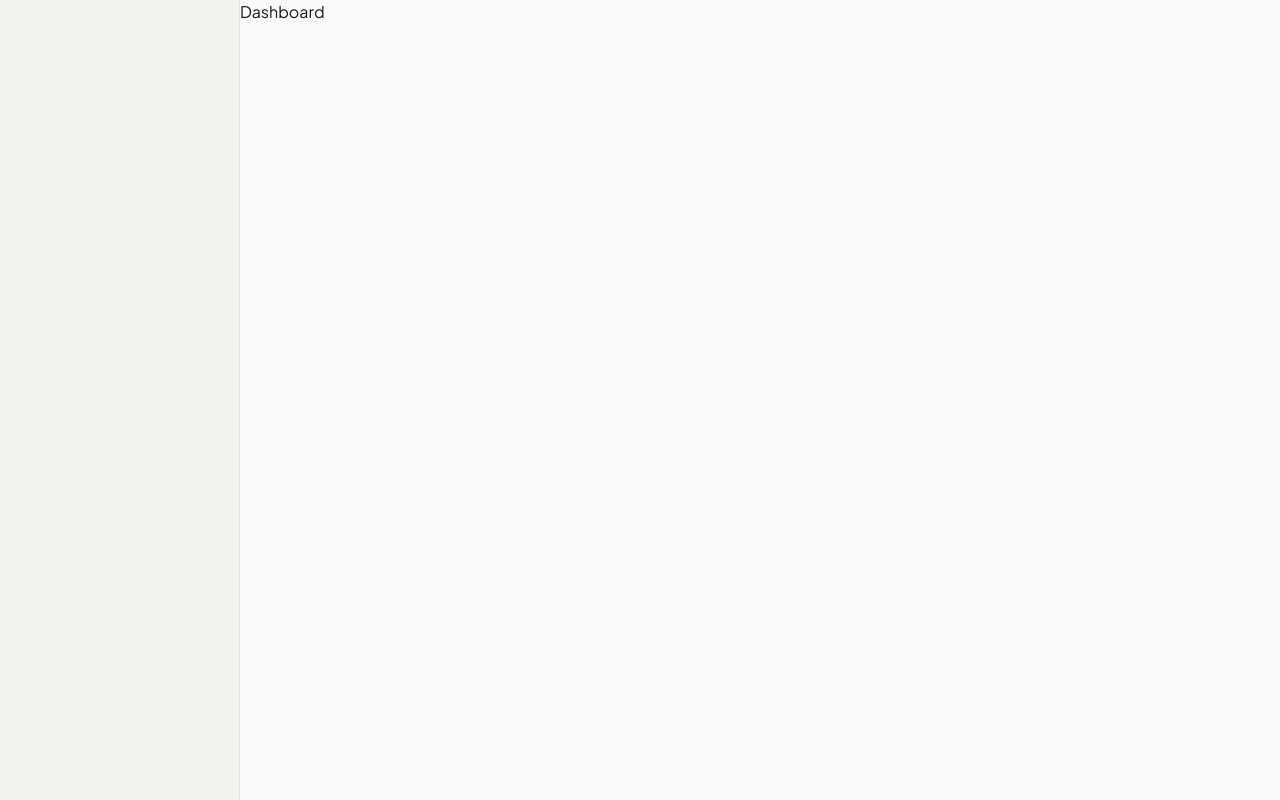
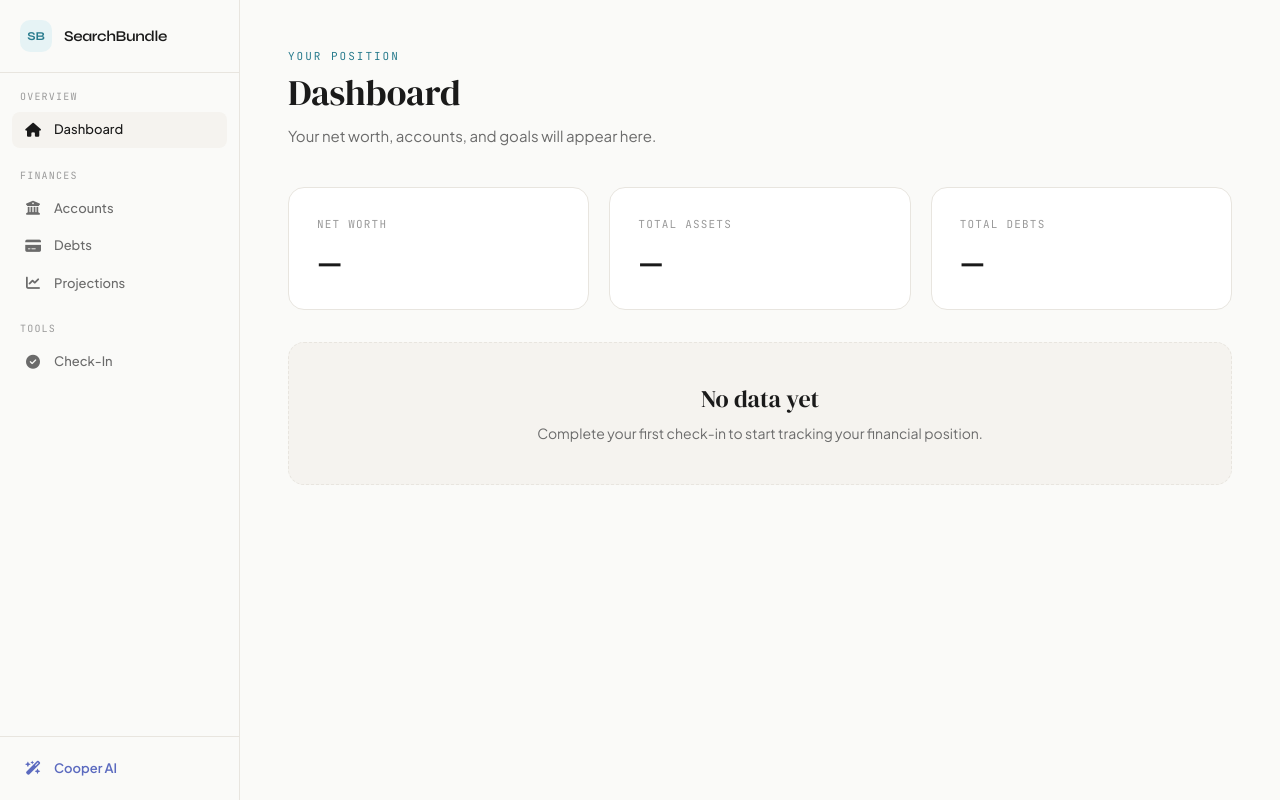
Before and after one commit to EatMoreChicken/searchbundle, a Next.js app in the folder apps/web/: page /dashboard in a window 1280 px wide. Built offline with nearby package versions, Linux system fonts and the light colour scheme.

Commit message:
Starting the dashboard.

```diff
--- a/apps/web/src/app/(app)/dashboard/page.tsx
+++ b/apps/web/src/app/(app)/dashboard/page.tsx
@@ -1,3 +1,36 @@
 export default function DashboardPage() {
-  return <div>Dashboard</div>;
+  return (
+    <div className="p-12">
+      <p className="font-mono text-[11px] uppercase tracking-[2px] text-teal">
+        Your Position
+      </p>
+      <h1 className="mt-2 font-display text-4xl text-text">Dashboard</h1>
+      <p className="mt-3 text-[15px] text-text-secondary">
+        Your net worth, accounts, and goals will appear here.
+      </p>
+
+      <div className="mt-10 grid grid-cols-3 gap-5">
+        {["Net Worth", "Total Assets", "Total Debts"].map((label) => (
+          <div
+            key={label}
+            className="rounded-2xl border border-border bg-elevated p-7"
+          >
+            <p className="font-mono text-[11px] uppercase tracking-[1.2px] text-text-tertiary">
+              {label}
+            </p>
+            <p className="mt-3 font-heading text-3xl font-bold tracking-tight text-text">
+              —
+            </p>
+          </div>
+        ))}
+      </div>
+
+      <div className="mt-8 rounded-2xl border border-dashed border-border bg-surface p-10 text-center">
+        <p className="font-display text-2xl text-text">No data yet</p>
+        <p className="mt-2 text-[14px] text-text-secondary">
+          Complete your first check-in to start tracking your financial position.
+        </p>
+      </div>
+    </div>
+  );
 }
--- a/apps/web/src/app/(app)/layout.tsx
+++ b/apps/web/src/app/(app)/layout.tsx
@@ -1,8 +1,9 @@
+import Sidebar from "@/components/Sidebar";
+
 export default function AppLayout({ children }: { children: React.ReactNode }) {
   return (
     <div className="flex min-h-screen">
-      {/* Sidebar will go here */}
-      <aside className="w-60 border-r border-border bg-surface" />
+      <Sidebar />
       <main className="flex-1">{children}</main>
     </div>
   );
--- a/apps/web/src/app/layout.tsx
+++ b/apps/web/src/app/layout.tsx
@@ -14,6 +14,12 @@ export default function RootLayout({
 }) {
   return (
     <html lang="en" suppressHydrationWarning>
+      <head>
+        <link
+          rel="stylesheet"
+          href="https://cdnjs.cloudflare.com/ajax/libs/font-awesome/6.7.2/css/all.min.css"
+        />
+      </head>
       <body>{children}</body>
     </html>
   );
--- a/apps/web/src/app/page.tsx
+++ b/apps/web/src/app/page.tsx
@@ -1,10 +1,5 @@
-export default function HomePage() {
-  return (
-    <main className="flex min-h-screen flex-col items-center justify-center">
-      <h1 className="font-display text-5xl">SearchBundle</h1>
-      <p className="mt-4 font-body text-text-secondary">
-        Your financial checkpoint.
-      </p>
-    </main>
-  );
+import { redirect } from "next/navigation";
+
+export default function RootPage() {
+  redirect("/dashboard");
 }
--- /dev/null
+++ b/apps/web/src/components/Sidebar.tsx
@@ -0,0 +1,107 @@
+"use client";
+
+import Link from "next/link";
+import { usePathname } from "next/navigation";
+
+type NavItem = {
+  href: string;
+  icon: string;
+  label: string;
+};
+
+type NavSection = {
+  label: string;
+  items: NavItem[];
+};
+
+const navSections: NavSection[] = [
+  {
+    label: "OVERVIEW",
+    items: [
+      { href: "/dashboard", icon: "fa-house", label: "Dashboard" },
+    ],
+  },
+  {
+    label: "FINANCES",
+    items: [
+      { href: "/accounts", icon: "fa-building-columns", label: "Accounts" },
+      { href: "/debts", icon: "fa-credit-card", label: "Debts" },
+      { href: "/projections", icon: "fa-chart-line", label: "Projections" },
+    ],
+  },
+  {
+    label: "TOOLS",
+    items: [
+      { href: "/check-in", icon: "fa-circle-check", label: "Check-In" },
+    ],
+  },
+];
+
+export default function Sidebar() {
+  const pathname = usePathname();
+
+  function isActive(href: string) {
+    return pathname === href || pathname.startsWith(href + "/");
+  }
+
+  return (
+    <aside className="sticky top-0 flex h-screen w-60 flex-col border-r border-border bg-bg">
+      {/* Brand */}
+      <div className="flex items-center gap-3 border-b border-border px-5 py-5">
+        <div className="flex h-8 w-8 shrink-0 items-center justify-center rounded-[10px] bg-teal-light">
+          <span className="font-heading text-xs font-bold text-teal">SB</span>
+        </div>
+        <span className="font-heading text-[15px] font-semibold tracking-tight text-text">
+          SearchBundle
+        </span>
+      </div>
+
+      {/* Nav */}
+      <nav className="flex-1 overflow-y-auto px-3 py-4">
+        <div className="space-y-5">
+          {navSections.map((section) => (
+            <div key={section.label}>
+              <p className="mb-2 px-2 font-mono text-[10px] uppercase tracking-[1.2px] text-text-tertiary">
+                {section.label}
+              </p>
+              <ul className="space-y-0.5">
+                {section.items.map((item) => (
+                  <li key={item.href}>
+                    <Link
+                      href={item.href}
+                      className={[
+                        "flex items-center gap-3 rounded-lg px-3 py-2 text-[13px] font-medium transition-colors",
+                        isActive(item.href)
+                          ? "bg-surface text-text"
+                          : "text-text-secondary hover:bg-surface hover:text-text",
+                      ].join(" ")}
+                    >
+                      <i className={`fa-solid ${item.icon} w-[18px] text-center text-[14px]`} />
+                      {item.label}
+                    </Link>
+                  </li>
+                ))}
+              </ul>
+            </div>
+          ))}
+        </div>
+      </nav>
+
+      {/* Cooper AI */}
+      <div className="border-t border-border px-3 py-3">
+        <Link
+          href="/cooper"
+          className={[
+            "flex items-center gap-3 rounded-lg px-3 py-2.5 text-[13px] font-semibold transition-colors",
+            isActive("/cooper")
+              ? "bg-indigo-light text-indigo"
+              : "text-indigo hover:bg-indigo-light",
+          ].join(" ")}
+        >
+          <i className="fa-solid fa-wand-magic-sparkles w-[18px] text-center text-[14px]" />
+          Cooper AI
+        </Link>
+      </div>
+    </aside>
+  );
+}
```
Also changed, not shown: 1 other file (tests, documents, lock files or other folders).
